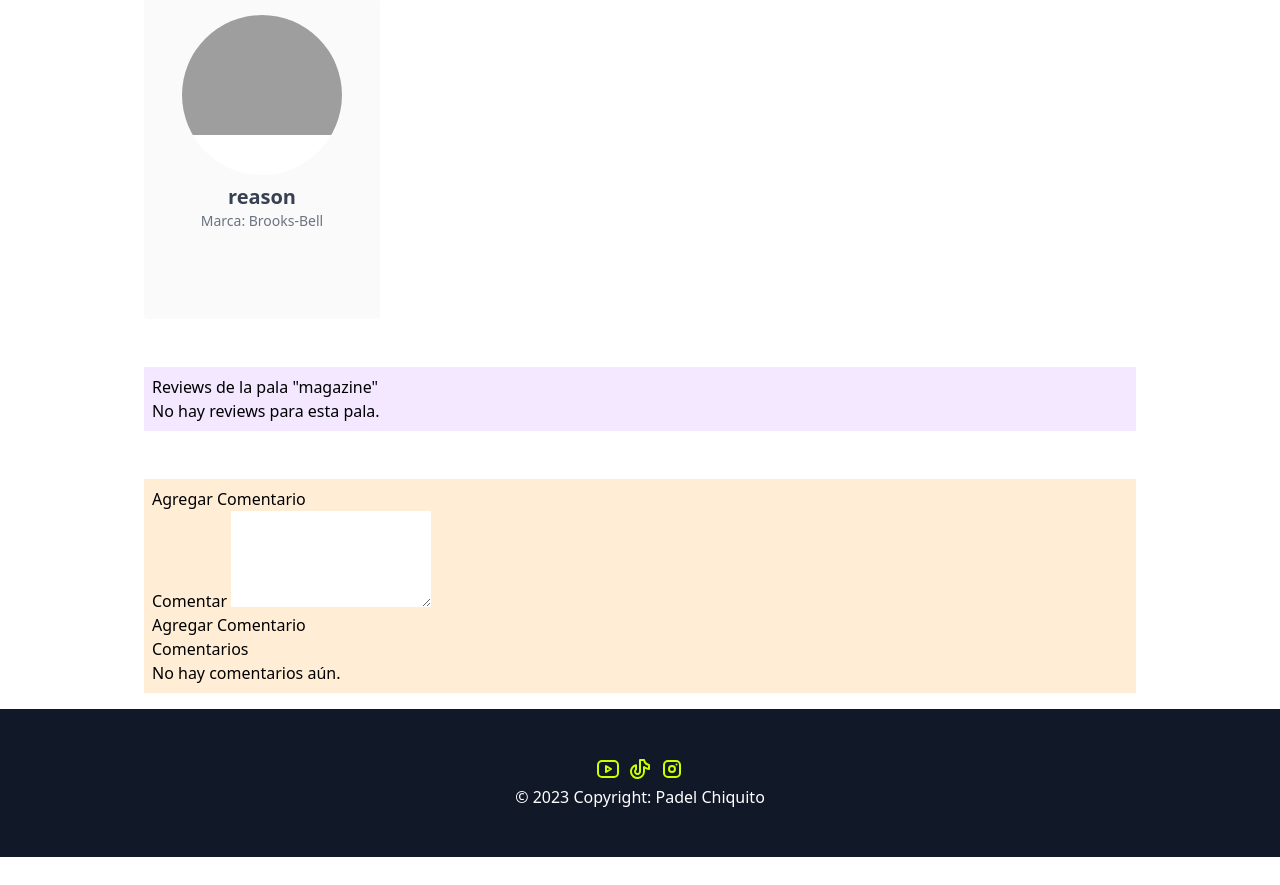
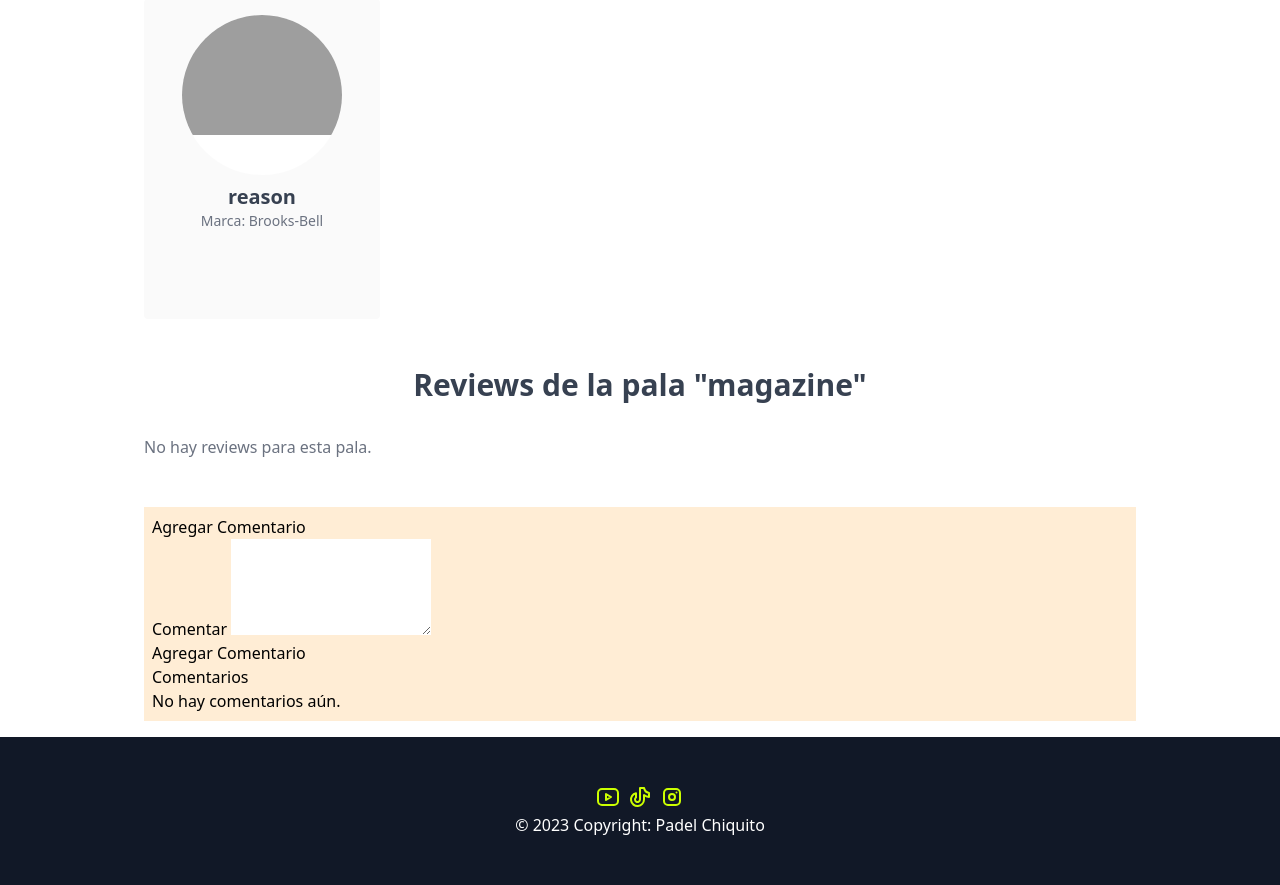
Before and after one commit to aritzjl/PadelChiquito, a Django app: page /mostrar_pala/31/ in a window 1280 px wide. Shown: the part 2229-3114 px from the top of the page. Before the commit the page ends 3086 px from the top, so only its background shows below. Run offline with Django 4.2, Linux system fonts and the light colour scheme; data comes from the database, SQL or seed files in the repository; grey boxes are pictures that could not be loaded.

Commit message:
He terminado la sección de reviews

```diff
--- a/apps/comparador/templates/header.html
+++ b/apps/comparador/templates/header.html
@@ -3,9 +3,9 @@
 <header class="flex w-full gap-2 px-2 pt-1 bg-white md:gap-4">
 	<a href="/">
 		<picture class="h-10 w-18 max-w-fit">
-			<source srcset="{% static 'img/Logo.svg' %}" type="image/svg+xml">
-			<source srcset="{% static 'img/Logo.webp' %}" type="image/webp">
-			<img src="{% static 'img/Logo.png' %}" alt="Logo" width="80" height="40">
+			<source srcset="{% static 'img/Padel_chiquito_logo.svg' %}" type="image/svg+xml">
+			<source srcset="{% static 'img/Padel_chiquito_logo.webp' %}" type="image/webp">
+			<img src="{% static 'img/Padel_chiquito_logo.png' %}" alt="Logo" width="80" height="40">
 		</picture>
 	</a>
 
--- a/apps/comparador/templates/mostrar_pala.html
+++ b/apps/comparador/templates/mostrar_pala.html
@@ -181,7 +181,7 @@
       <h2 class="text-3xl font-bold text-center">Tiendas y precios más recientes</h2>
       <div class="grid grid-cols-1 gap-4 sm:grid-cols-2 md:grid-cols-3 lg:grid-cols-4">
         {% for precio in precios_mas_recientes %}
-          <a href="#" class="flex flex-col justify-around p-4 text-center transition-transform bg-gray-100 rounded-lg h-80 gap-y-6 hover:scale-105">
+          <a href="#" class="flex flex-col justify-around p-4 text-center transition-transform bg-[#fafafa] rounded-lg h-80 gap-y-6 hover:scale-105">
             <div class="w-40 h-20 mx-auto">
               <img src="https://th.bing.com/th/id/R.d0a6b0bfd5d6509c1872d41bbc67d5a1?rik=10BHyoARunZ0eg&riu=http%3a%2f%2fwww.padelspain.net%2fuserfiles%2fLogo-Padel-Iberico-comunicado-oficial-dentro.jpg&ehk=EcU9c8kDMVrv4bgM6P6o0rut60KNeLQWHb1lKXTVexw%3d&risl=&pid=ImgRaw&r=0" class="w-full h-full" width="160" height="80" alt="{{ precio.tienda.nombre }} logo">
             </div>
@@ -227,28 +227,37 @@
     </section>
 
     <!-- Sección de reviews -->
-    <section class="p-2 bg-purple-100">
-      <h2>Reviews de la pala "{{ pala.nombre }}"</h2>
-      <ul>
+    <section class="flex flex-col w-full text-gray-700 gap-y-8">
+      <h2 class="text-3xl font-bold text-center">Reviews de la pala "{{ pala.nombre }}"</h2>
+      <div class="grid grid-cols-1 gap-4 sm:grid-cols-2 md:grid-cols-3 lg:grid-cols-4">
         {% for review in reviews %}
-          <li>
-            <p>Título: {{ review.titulo }}</p>
-            <a href="{{ review.video_url }}">
-              {% if review.plataforma == 'INSTA' %}
-                <img src="https://upload.wikimedia.org/wikipedia/commons/thumb/e/e7/Instagram_logo_2016.svg/2048px-Instagram_logo_2016.svg.png" alt="Instagram" width="50" height="50">
-              {% elif review.plataforma == 'TIKTOK' %}
-                <img src="https://static.vecteezy.com/system/resources/previews/023/986/921/non_2x/tiktok-logo-tiktok-logo-transparent-tiktok-icon-transparent-free-free-png.png" alt="TikTok" width="50" height="50">
-              {% elif review.plataforma == 'YOUTUBE' %}
-                <img src="https://upload.wikimedia.org/wikipedia/commons/e/ef/Youtube_logo.png" alt="YouTube" width="50" height="50">
-              {% endif %}
-            </a>
-            <p>Plataforma: {{ review.get_plataforma_display }}</p>
-            <p>Fecha: {{ review.fecha }}</p>
-          </li>
+          <a href="{{ review.video_url }}" class="flex gap-y-2 h-56 justify-center overflow-hidden flex-col items-center p-4 text-center transition-transform rounded bg-[#fafafa] hover:scale-105">
+            <span>{{ review.titulo }}</span>
+            {% if review.plataforma == 'INSTA' %}
+              <picture>
+                <source srcset="{% static 'img/Instagram_logo_2016.webp' %}" type="image/webp">
+                <img src="{% static 'img/Instagram_logo_2016.png' %}" alt="Instagram logo" width="50" height="50">
+              </picture>
+            {% elif review.plataforma == 'TIKTOK' %}
+              <picture>
+                <source srcset="{% static 'img/Tiktok_logo.webp' %}" type="image/webp">
+                <img src="{% static 'img/Tiktok_logo.png' %}" alt="TikTok logo" width="50" height="50">
+              </picture>
+            {% elif review.plataforma == 'YOUTUBE' %}
+              <picture>
+                <source srcset="{% static 'img/Youtube_logo.webp' %}" type="image/webp">
+                <img src="{% static 'img/Youtube_logo.png' %}" alt="YouTube logo" width="50" height="50">
+              </picture>
+            {% endif %}
+            <div>
+              <span>{{ review.get_plataforma_display }}</span>
+              <span class="text-sm text-gray-500">{{ review.fecha }}</span>
+            </div>
+          </a>
           {% empty %}
-          <li>No hay reviews para esta pala.</li>
+          <span class="text-gray-500">No hay reviews para esta pala.</span>
         {% endfor %}
-      </ul>
+      </div>
     </section>
 
     <!-- Sección de comentarios -->
```
Also changed, not shown: static/css/output.css, static/img/Instagram_logo_2016.png (added), static/img/Instagram_logo_2016.webp (added), static/img/Logo_con_texto.png (deleted), static/img/Padel_chiquito_logo.png (renamed from static/img/Logo.png), static/img/Padel_chiquito_logo.svg (renamed from static/img/Logo.svg), static/img/Padel_chiquito_logo.webp (renamed from static/img/Logo.webp), static/img/Tiktok_logo.png (added), static/img/Tiktok_logo.webp (added), static/img/Youtube_logo.png (added), static/img/Youtube_logo.webp (added).
